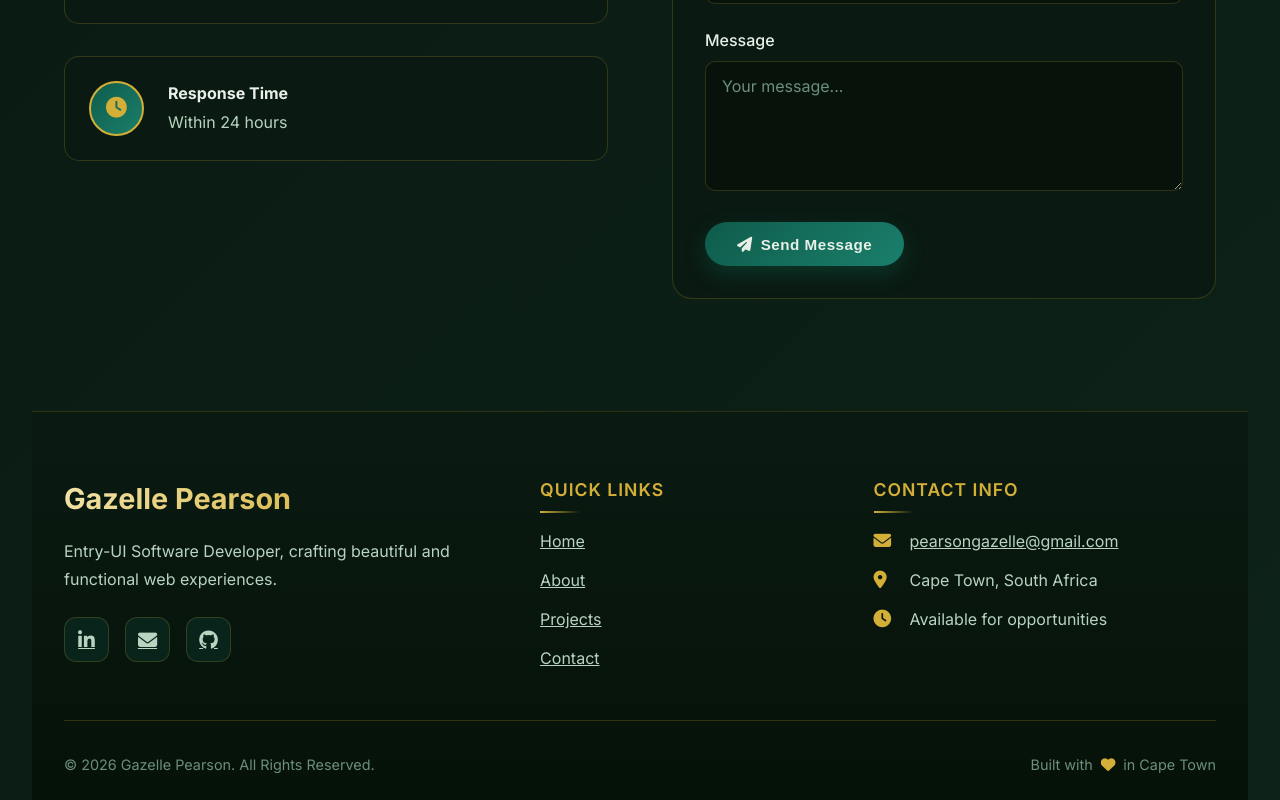
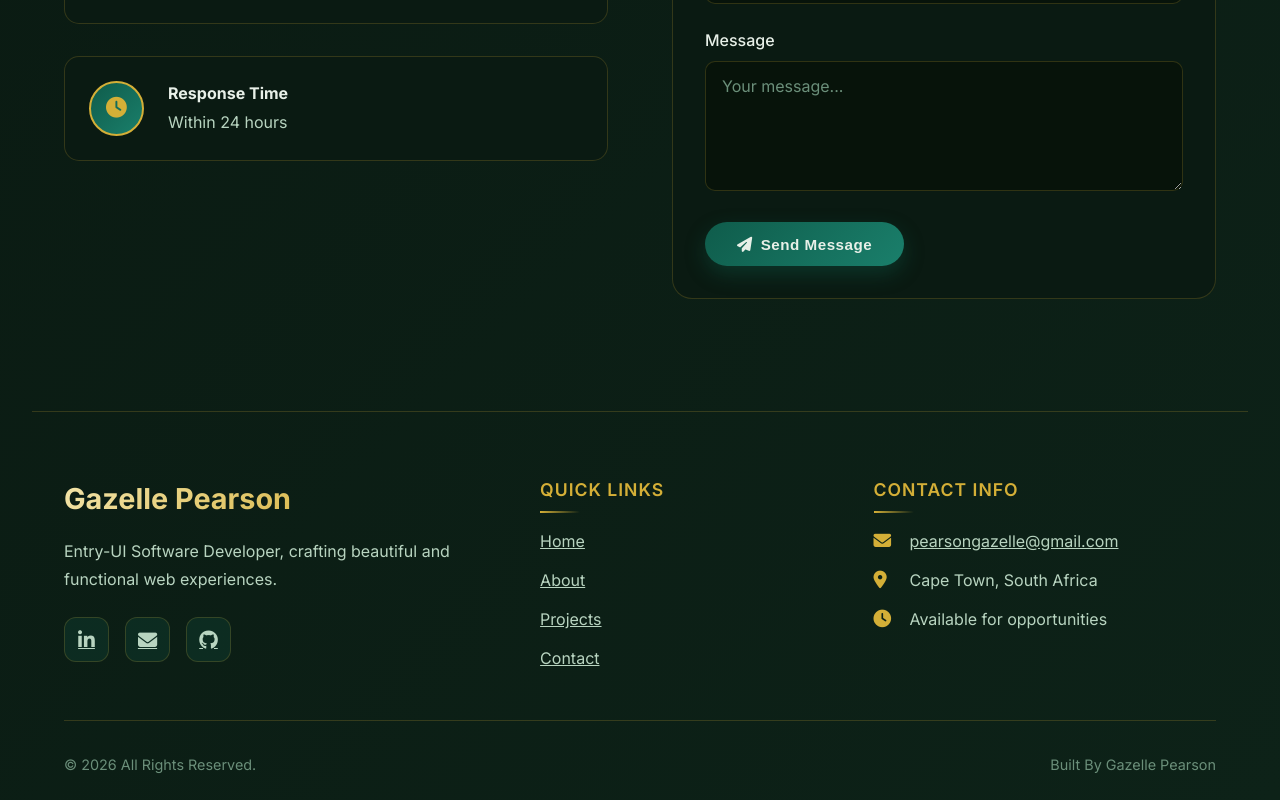
Before and after one commit to Gazelle608/Portfolio, a Vue app: page / in a window 1280 px wide. Shown: the part 2866-3666 px from the top of the page. Built offline with nearby package versions, Linux system fonts and the light colour scheme.

Commit message:
updated Footer

```diff
--- a/src/components/Footer.vue
+++ b/src/components/Footer.vue
@@ -52,9 +52,9 @@
 
       <!-- Copyright Bar -->
       <div class="footer-bottom">
-        <p>&copy; 2026 Gazelle Pearson. All Rights Reserved.</p>
+        <p>&copy; 2026 All Rights Reserved.</p>
         <p class="footer-built">
-          Built with <i class="fas fa-heart"></i> in Cape Town
+          Built By Gazelle Pearson
         </p>
       </div>
     </div>
@@ -72,7 +72,6 @@ const scrollToSection = (sectionId) => {
 
 <style scoped>
 .footer {
-  background: linear-gradient(180deg, #0a1a12 0%, #061208 100%);
   border-top: 1px solid var(--border-subtle);
   padding: 4rem 0 1.5rem;
   margin-top: 2rem;
```
